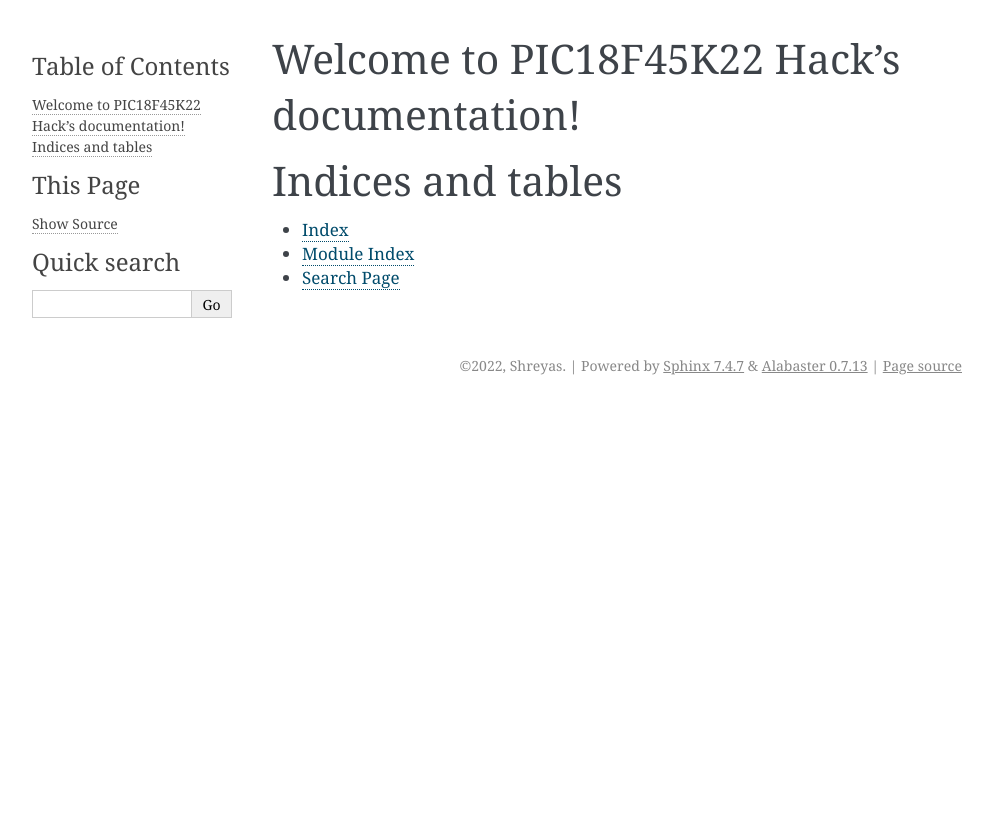
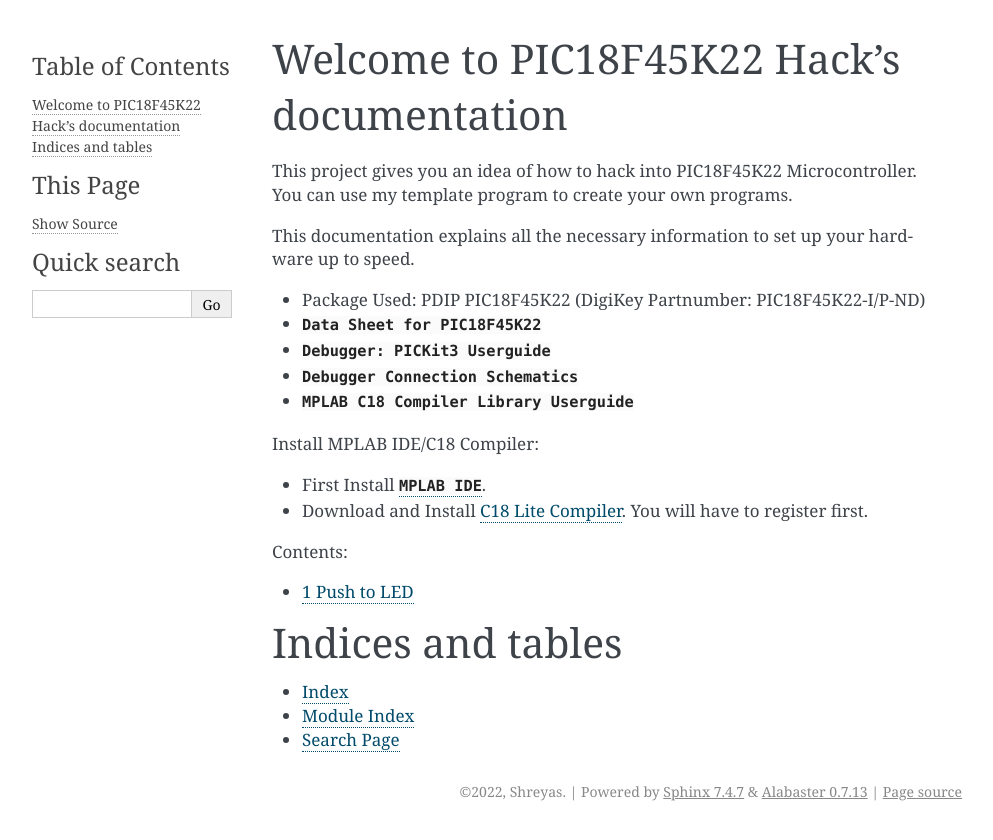
Before and after one commit to shreyashemachandra/pic18f45k22_hack, a Sphinx documentation site: the page built from docs/source/index.rst, in a window 1280 px wide. Shown: the top 840 px of the page, without its empty margins (148-1141 px from the left). Built offline with Sphinx 7.4.7, drawn with Linux system fonts in a browser that asks for light colours.

Commit message:
Docs Updated for 1_push_to_led

```diff
--- a/docs/source/index.rst
+++ b/docs/source/index.rst
@@ -3,14 +3,34 @@
    You can adapt this file completely to your liking, but it should at least
    contain the root `toctree` directive.
 
-Welcome to PIC18F45K22 Hack's documentation!
-============================================
+===========================================
+Welcome to PIC18F45K22 Hack's documentation
+===========================================
+
+This project gives you an idea of how to hack into PIC18F45K22 Microcontroller.
+You can use my template program to create your own programs.
+
+This documentation explains all the necessary information to set up your hardware
+up to speed.
+
+* Package Used: PDIP PIC18F45K22 (DigiKey Partnumber: PIC18F45K22-I/P-ND)
+* :download:`Data Sheet for PIC18F45K22 <datasheets/PIC18F45K22 Datasheet RevG.pdf>`
+* :download:`Debugger: PICKit3 Userguide <datasheets/PICkit3 User Guide.pdf>`
+* :download:`Debugger Connection Schematics <schematics/PICKit3.pdf>`
+* :download:`MPLAB C18 Compiler Library Userguide <datasheets/MPLAB C18 Libraries.pdf>`
+
+Install MPLAB IDE/C18 Compiler:
+
+* First Install :download:`MPLAB IDE <https://ww1.microchip.com/downloads/en/DeviceDoc/MPLAB_IDE_8_92.zip>`.
+* Download and Install `C18 Lite Compiler <https://www.microchip.com/en-us/development-tool/SW006011>`_. You will have to register first.
 
 .. toctree::
    :maxdepth: 2
    :caption: Contents:
 
+   1_push_to_led
 
+==================
 Indices and tables
 ==================
 
```
Also changed, not shown: docs/source/1_push_to_led.rst (added, +7 -0 lines), 8 other files.
